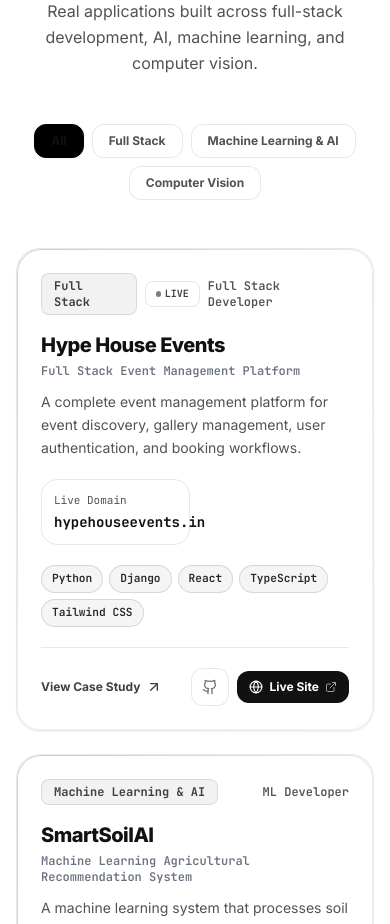
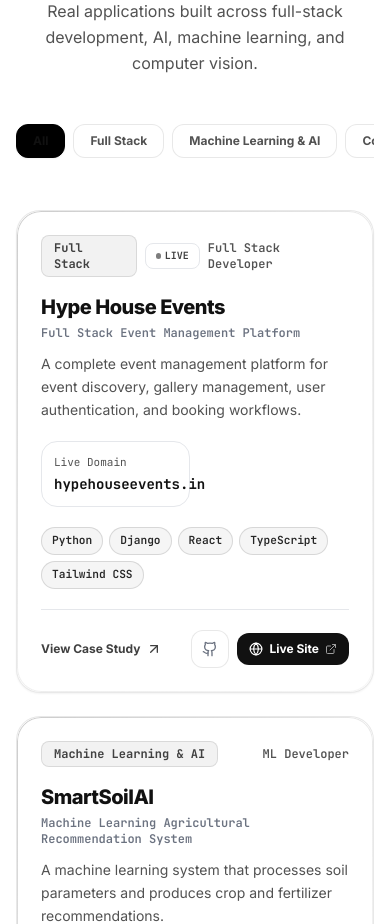
Before and after one commit to iblamesrix/personal-portfolio, a React (Vite) app: page / in a window 390 px wide. Shown: the part 7120-8044 px from the top of the page. Built offline with nearby package versions, Linux system fonts and the light colour scheme.

Commit message:
fix: improve project filters on mobile

```diff
--- a/src/components/ProjectsSection.tsx
+++ b/src/components/ProjectsSection.tsx
@@ -37,14 +37,14 @@
         </motion.div>
 
         {/* Filter Pills */}
-        <div className="flex flex-wrap items-center justify-center gap-2 mb-12">
+        <div className="project-filters flex flex-nowrap items-center justify-start sm:flex-wrap sm:justify-center gap-2 mb-12 overflow-x-auto pb-1 sm:overflow-visible sm:pb-0" role="group" aria-label="Project categories">
           {categories.map((cat) => (
             <motion.button
               key={cat}
               whileHover={{ scale: 1.05 }}
               whileTap={{ scale: 0.95 }}
               onClick={() => setSelectedCategory(cat)}
-              className={`px-4 py-2 rounded-xl text-xs sm:text-sm font-bold transition-all duration-200 border ${
+              className={`shrink-0 whitespace-nowrap px-4 py-2 rounded-xl text-xs sm:text-sm font-bold transition-all duration-200 border ${
                 selectedCategory === cat
                   ? 'bg-black text-white border-black shadow-sm'
                   : 'glass text-neutral-600 border-black/10 hover:border-black/22 hover:text-black'
```
